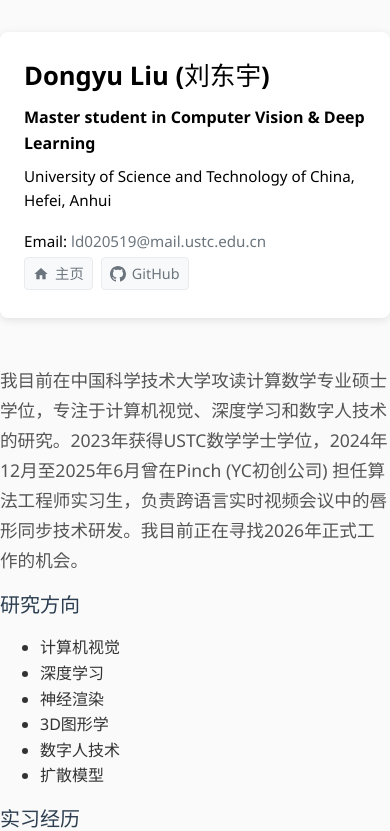
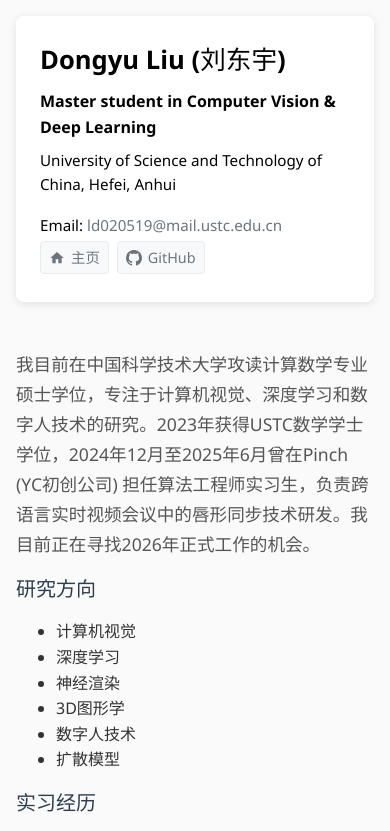
Before and after one commit to ceastld/ceastld.github.io, a React (Vite) app in the folder personal-homepage/: page / in a window 390 px wide. Shown: the top 831 px of the page. Built offline with nearby package versions, Linux system fonts and the light colour scheme.

Commit message:
style: add responsive padding adjustments for mobile devices in App.css and index.css

```diff
--- a/personal-homepage/src/App.css
+++ b/personal-homepage/src/App.css
@@ -1,6 +1,12 @@
 /* App specific styles */
 .container {
   padding: 2rem 0 8rem 0; /* 增加底部空白 */
+}
+
+@media (max-width: 768px) {
+  .container {
+    padding: 1rem 0 4rem 0; /* 移动端减少上下边距 */
+  }
 }
 
 /* Additional styles for the main content */
--- a/personal-homepage/src/index.css
+++ b/personal-homepage/src/index.css
@@ -21,6 +21,12 @@ body {
   background-color: #fafafa;
 }
 
+@media (max-width: 768px) {
+  body {
+    padding: 0 16px;
+  }
+}
+
 #root {
   min-height: 100vh;
 }
@@ -29,6 +35,7 @@ body {
   max-width: 900px;
   margin: 0 auto;
   padding: 0 20px;
+  min-height: 100vh;
 }
 
 h1, h2, h3, h4, h5, h6 {
@@ -104,7 +111,7 @@ a:hover {
 
 @media (max-width: 768px) {
   .container {
-    padding: 0 15px;
+    padding: 0 24px;
   }
 
   h1 {
```
